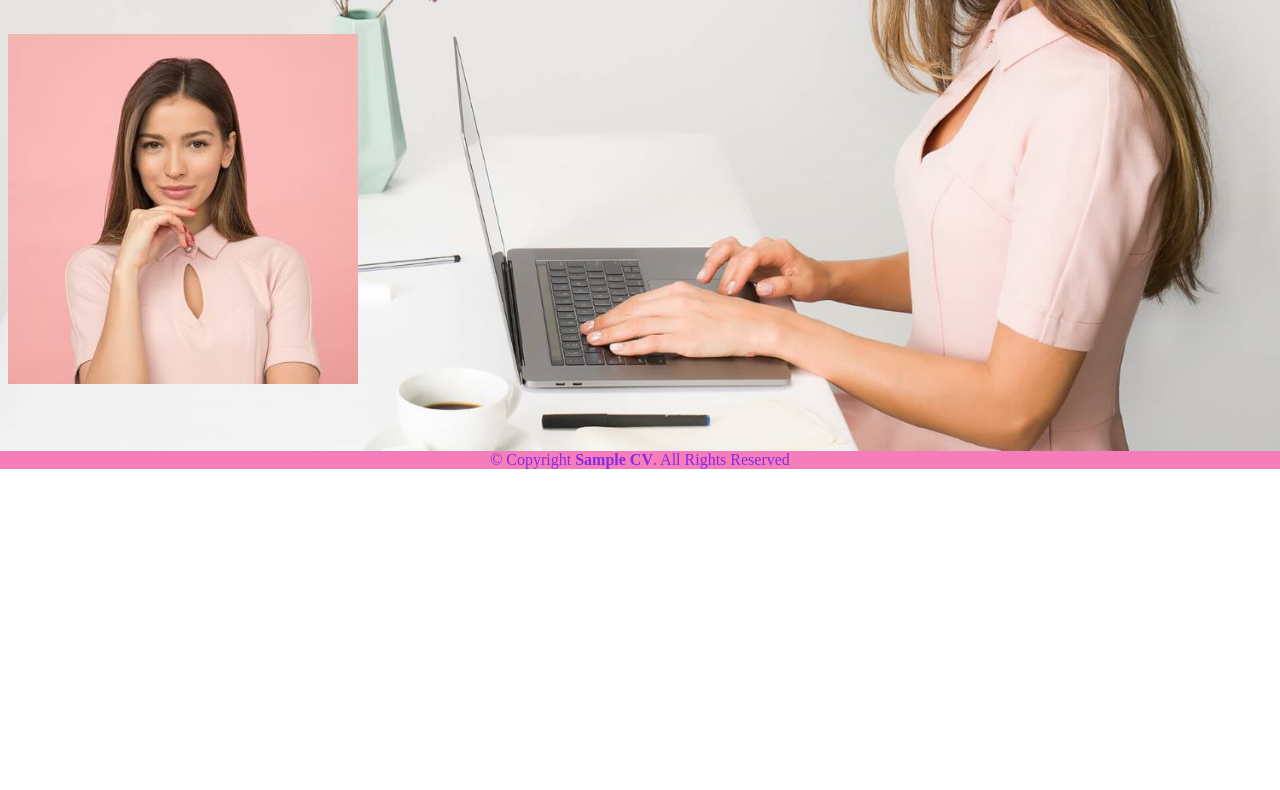
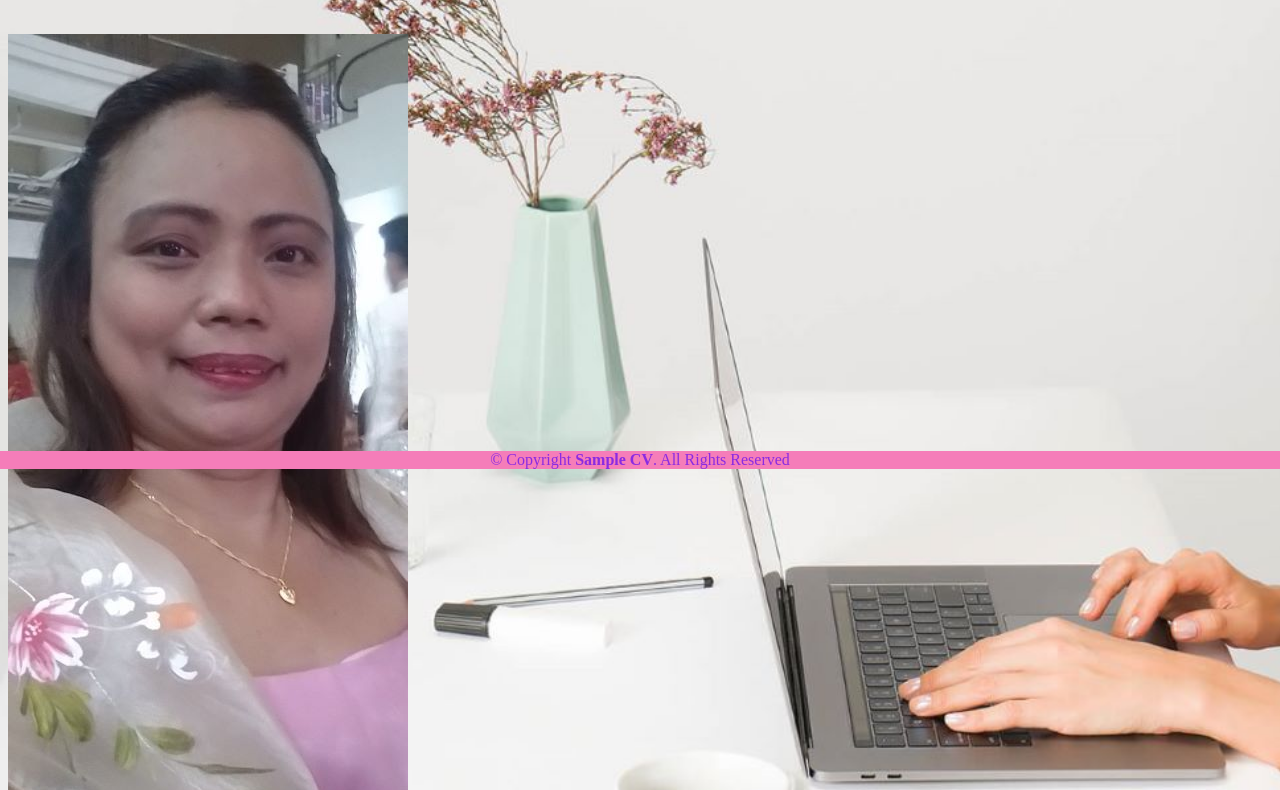
Before and after one commit to bernadine08/new.github.io, a plain HTML site: page index.html in a window 1280 px wide. Shown: the part 331-1121 px from the top of the page. Before the commit the page ends 800 px from the top, so only its background shows below. Drawn offline with Linux system fonts and the light colour scheme.

Commit message:
Update index.html

```diff
--- a/index.html
+++ b/index.html
@@ -22,7 +22,7 @@
     <section>
         <h1> Hello I'm Bernadine </h1>
         <p>  ALS Implementer MF III</p>
-        <img src="PHOTOS/people/Person 1.jpg">
+        <img src="PHOTOS/people/PHOTO-SALOM2.jpg">
     </section>
     <footer>
         <footer class>
```
